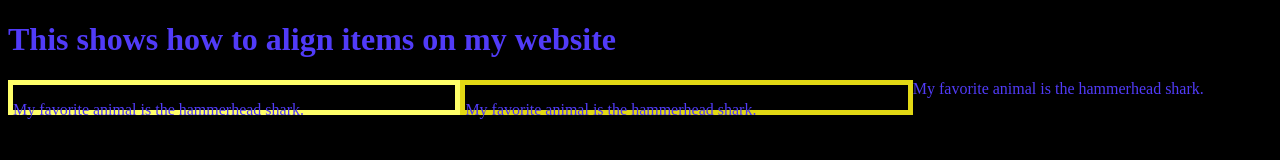
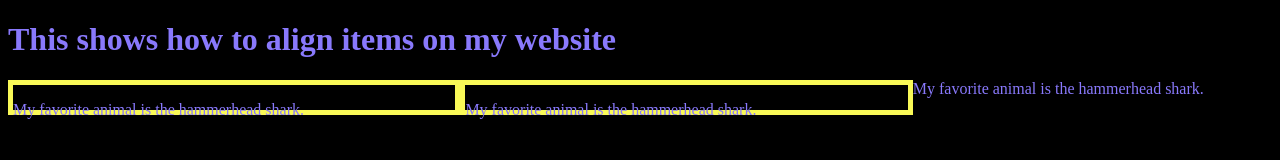
Before and after one commit to azrielpena6-maker/Align, a plain HTML site: page index.html in a window 1280 px wide. Drawn offline with Linux system fonts and the light colour scheme.

Commit message:
Fixed css and html

```diff
--- a/styles.css
+++ b/styles.css
@@ -1,11 +1,11 @@
 body{
     background-color: black;
-    color: rgb(81, 59, 248);
+    color: rgb(137, 121, 252);
 }
 
 .LeftAlign{
     border: 5px solid;
-    border-color: rgb(255, 255, 105);
+    border-color: rgb(249, 249, 87);
     float: left;
     height: 25px;
     width: 35%;
@@ -13,7 +13,7 @@ body{
 
 .CenterAlign{
     border: 5px solid;
-    border-color: rgb(247, 251, 45);
+    border-color: rgb(249, 249, 87);
     float: left;
     height: 25px;
     width: 35%;
@@ -21,7 +21,7 @@ body{
 
 .CenterAlign{
      border: 5px solid;
-    border-color: rgb(226, 216, 20);
+    border-color: rgb(249, 249, 87);
     float: left;
     height: 25px;
     width: 35%;
```
Also changed, not shown: index.html (+2 -2 lines), 1 other file.
